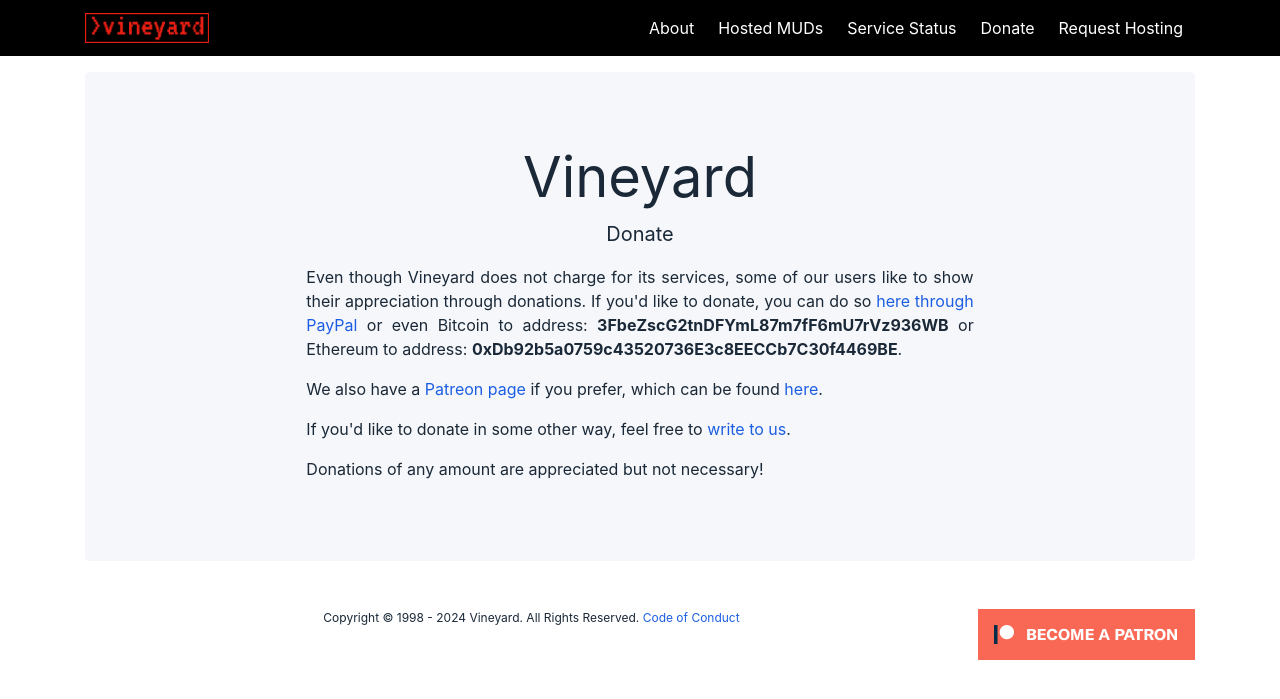
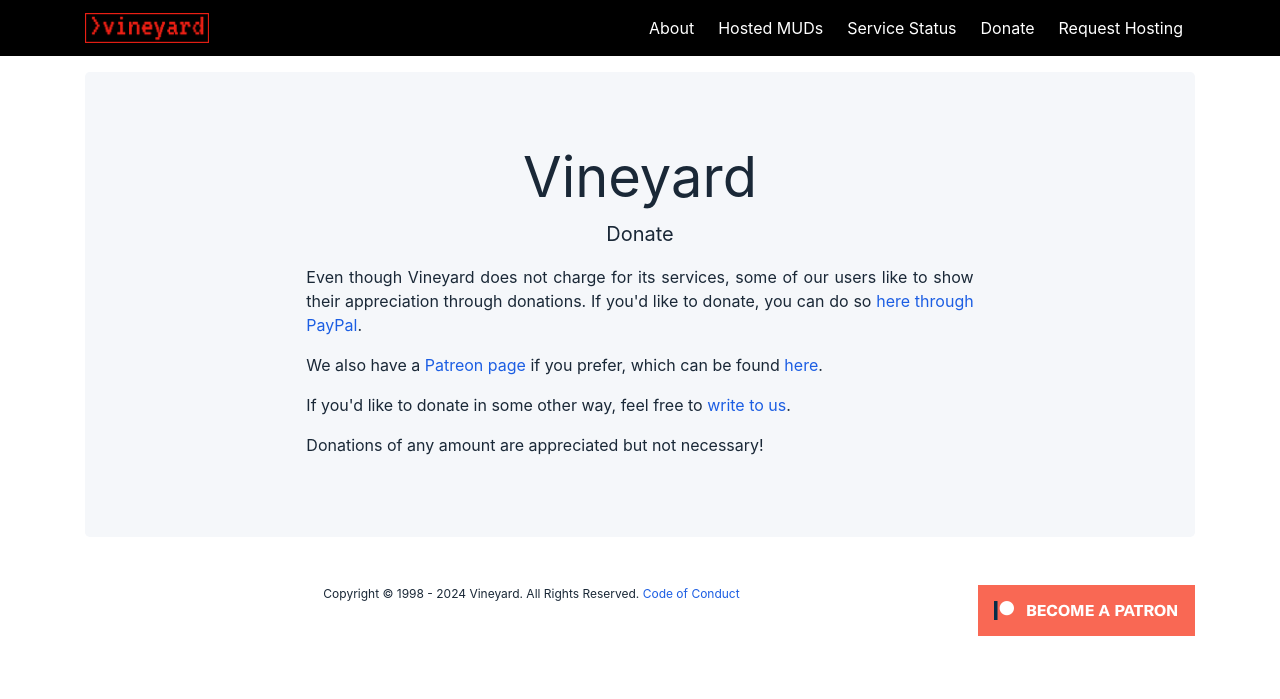
Before and after one commit to vintnerhaus/vineyard.haus, a Jekyll site: the page built from donate.html, in a window 1280 px wide. Shown: the top 699 px of the page. Built offline with Jekyll 4.4.1, drawn with Linux system fonts in a browser that asks for light colours; nearby versions of some CDN libraries; Markdown is read by kramdown in place of the engine named in the settings.

Commit message:
Update donate.html

```diff
--- a/donate.html
+++ b/donate.html
@@ -10,7 +10,7 @@ title: Donate to Vineyard
     <p style="text-align:justify">Even though Vineyard does not charge for its services, some of our users like to show
       their appreciation through
       donations. If you'd like to donate, you can do so <a href="https://www.paypal.me/jasonbabo" target="_blank">here
-        through PayPal</a> or even Bitcoin to address: <b>3FbeZscG2tnDFYmL87m7fF6mU7rVz936WB</b> or Ethereum to address: <b>0xDb92b5a0759c43520736E3c8EECCb7C30f4469BE</b>.</p>
+        through PayPal</a>.</p>
         <p style="text-align:justify">We also have a <a href="https://www.patreon.com/VineyardHosting" target="_blank">Patreon page</a> if you prefer, which can be found <a href="https://www.patreon.com/VineyardHosting" target="_blank">here</a>.</p>
     <p style="text-align:justify">If you'd like to donate in some other way, feel free to
       <script language="JavaScript">
```
